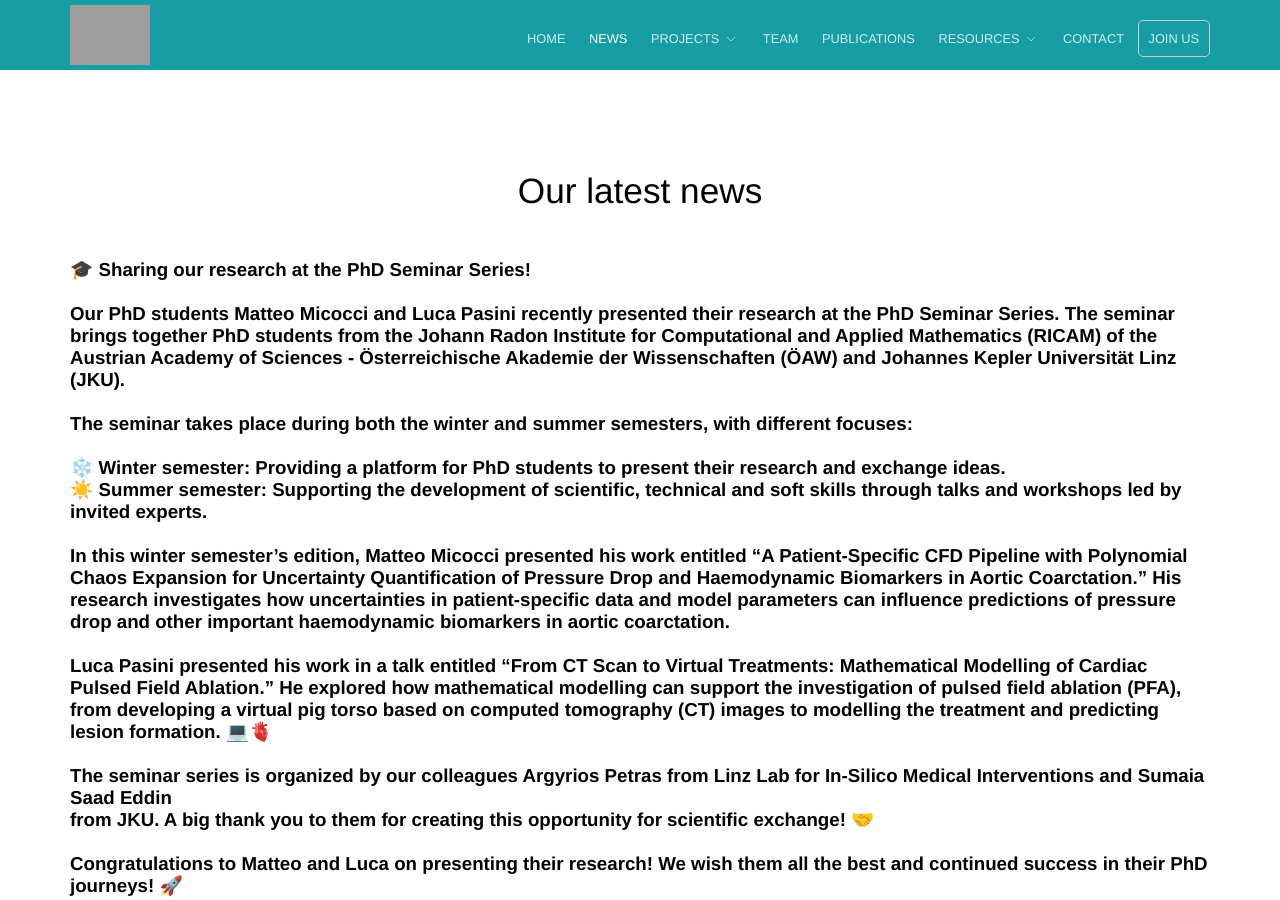
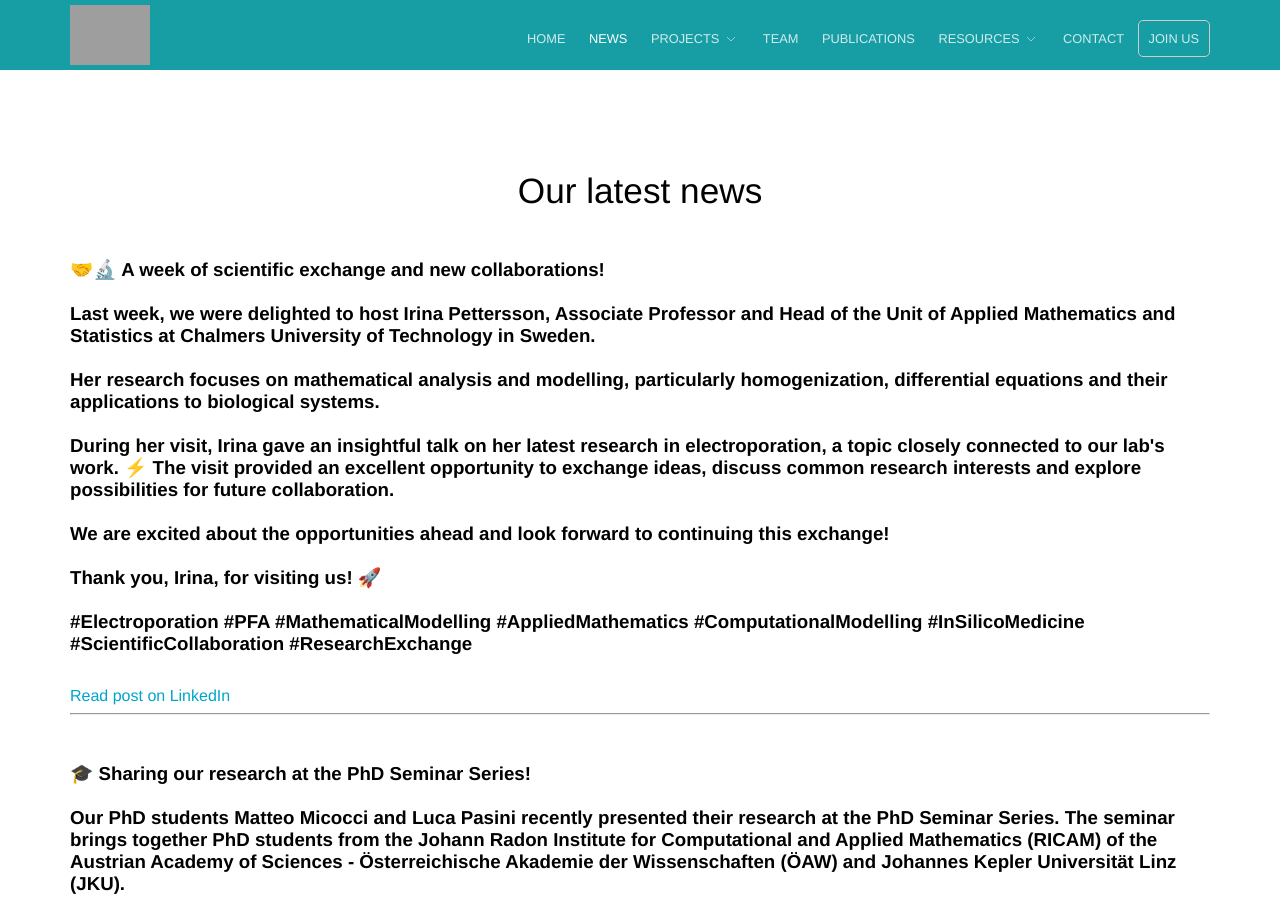
Before and after one commit to linzlabinsilmed/linzlabinsilmed.github.io, a Jekyll site: the page built from news.html, in a window 1280 px wide and 900 px high. Built offline with Jekyll 4.4.1, drawn with Linux system fonts in a browser that asks for light colours; some of the changed text lies outside the part shown; grey boxes are pictures that could not be loaded.

Commit message:
Update LinkedIn feed [auto]

```diff
--- a/_data/linkedin_feed.yml
+++ b/_data/linkedin_feed.yml
@@ -1,3 +1,34 @@
+- title: >-
+    🤝🔬 A week of scientific exchange and new collaborations!
+
+
+    Last week, we were delighted to host Irina Pettersson, Associate Professor
+    and Head of the Unit of Applied Mathematics and Statistics at Chalmers
+    University of Technology in Sweden.
+
+
+    Her research focuses on mathematical analysis and modelling, particularly
+    homogenization, differential equations and their applications to biological
+    systems.
+
+
+    During her visit, Irina gave an insightful talk on her latest research in
+    electroporation, a topic closely connected to our lab's work. ⚡ The visit
+    provided an excellent opportunity to exchange ideas, discuss common research
+    interests and explore possibilities for future collaboration.
+
+
+    We are excited about the opportunities ahead and look forward to continuing
+    this exchange!
+
+
+    Thank you, Irina, for visiting us! 🚀
+
+
+    #Electroporation #PFA #MathematicalModelling #AppliedMathematics
+    #ComputationalModelling #InSilicoMedicine #ScientificCollaboration
+    #ResearchExchange
+  url: https://www.linkedin.com/posts/linz-lab-for-in-silico-medical-interventions_electroporation-pfa-mathematicalmodelling-activity-7525852655974440960-F3sF
 - title: >-
     🎓 Sharing our research at the PhD Seminar Series!
 
@@ -293,35 +324,3 @@
     #BiomedicalEngineering #CardiacResearch #Cardiology #RadiofrequencyAblation
     #RFA #MedicalResearch #PersonalizedMedicine #WomenInSTEM
   url: https://www.linkedin.com/posts/linz-lab-for-in-silico-medical-interventions_phd-phdgraduate-congratulations-activity-7504146804452515840-6yDO
-- title: >-
-    #VPH2026! 🎉
-
-
-    Last Friday, our colleague Davide Baroli presented the outcomes of his work
-    at #VPH2026 🎤
-
-
-    He introduced a thermo-poro-elastic framework that integrates tissue
-    deformation, interstitial fluid transport, and heat transfer using patient
-    geometries, with potential applications of electroporation in skin cancer
-    and low-grade glioma 💻
-
-
-    This work represents an important step towards connecting computational
-    modelling and clinical oncology 🏥🎯
-
-
-    Congratulations to Davide Baroli and his co-authors, Argyrios Petras and
-    Luca Gerardo-Giorda! 🎉
-
-
-    And thank you to the VPH - The Society for In Silico Medicine for a great
-    conference!🫶
-
-
-    Link to the abstract: https://lnkd.in/d8Cwh-pu
-
-
-    #VPH2026 #InSilicoMedicine #ComputationalModeling #BiomedicalEngineering
-    #ComputationalOncology #CancerResearch
-  url: https://www.linkedin.com/posts/linz-lab-for-in-silico-medical-interventions_vph2026-vph2026-vph2026-activity-7503463499751284736-vUi6
```
